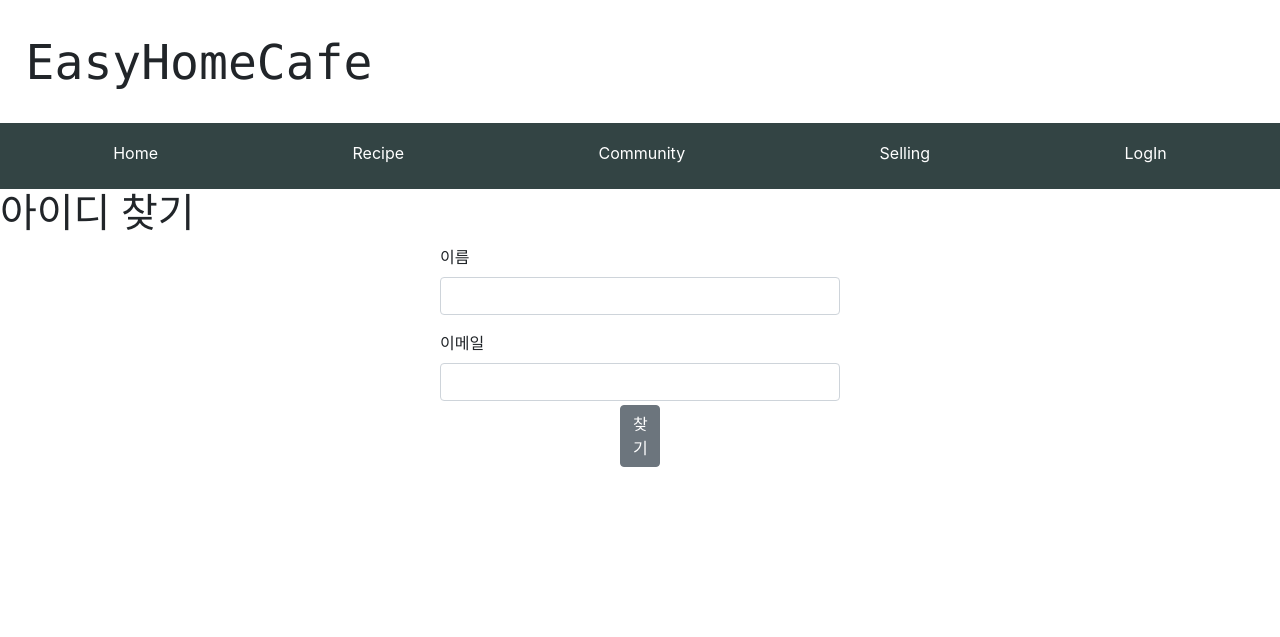
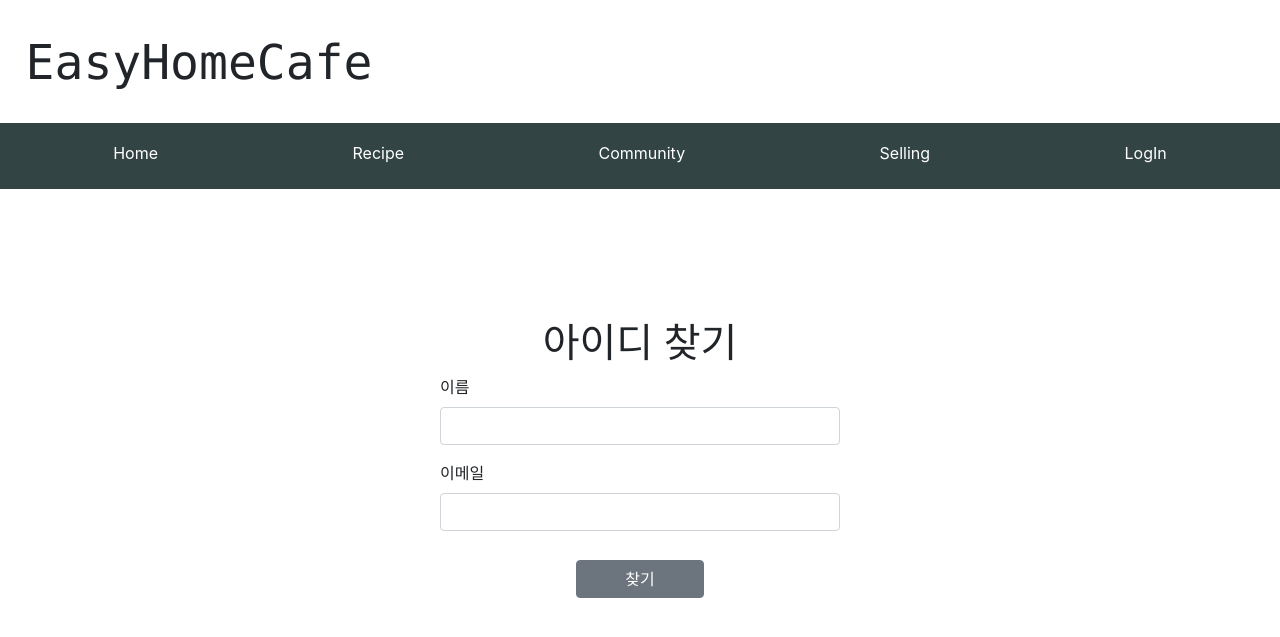
Before and after one commit to GuGaYoung/EasyHomeCafeWebSite, a PHP site: page /findId.php in a window 1280 px wide. Shown: the top 637 px of the page. Run offline with PHP 8.4, Linux system fonts and the light colour scheme.

Commit message:
아이디 찾기 기능 추가

```diff
--- a/html/findId.php
+++ b/html/findId.php
@@ -14,8 +14,8 @@ include "headerNav.php";
 <body>
 
 <main>
-    <form method="post" class="logInForm" action='login_check.php'>
-        <h1 class="logInText">아이디 찾기</h1>
+    <form method="post" class="findIdForm" action='findIdCheck.php'>
+        <h1 class="findIdText">아이디 찾기</h1>
         <div class="mx-auto form-group">
             <label for="inputName">이름</label>
             <input type="text" class="form-control" name="inputName">
@@ -23,9 +23,8 @@ include "headerNav.php";
         <div class="mx-auto form-group">
             <label for="inputEmail">이메일</label>
             <input type="text" class="form-control" name="inputEmail">
+        </div>
         <button type="submit" class="btn btn-secondary"> 찾기 </button>
-            </div>
-
     </form>
 </main>
 </body>
```
Also changed, not shown: html/findIdCheck.php (added, +19 -0 lines). Lines whose indentation alone changed are shown as unchanged.
